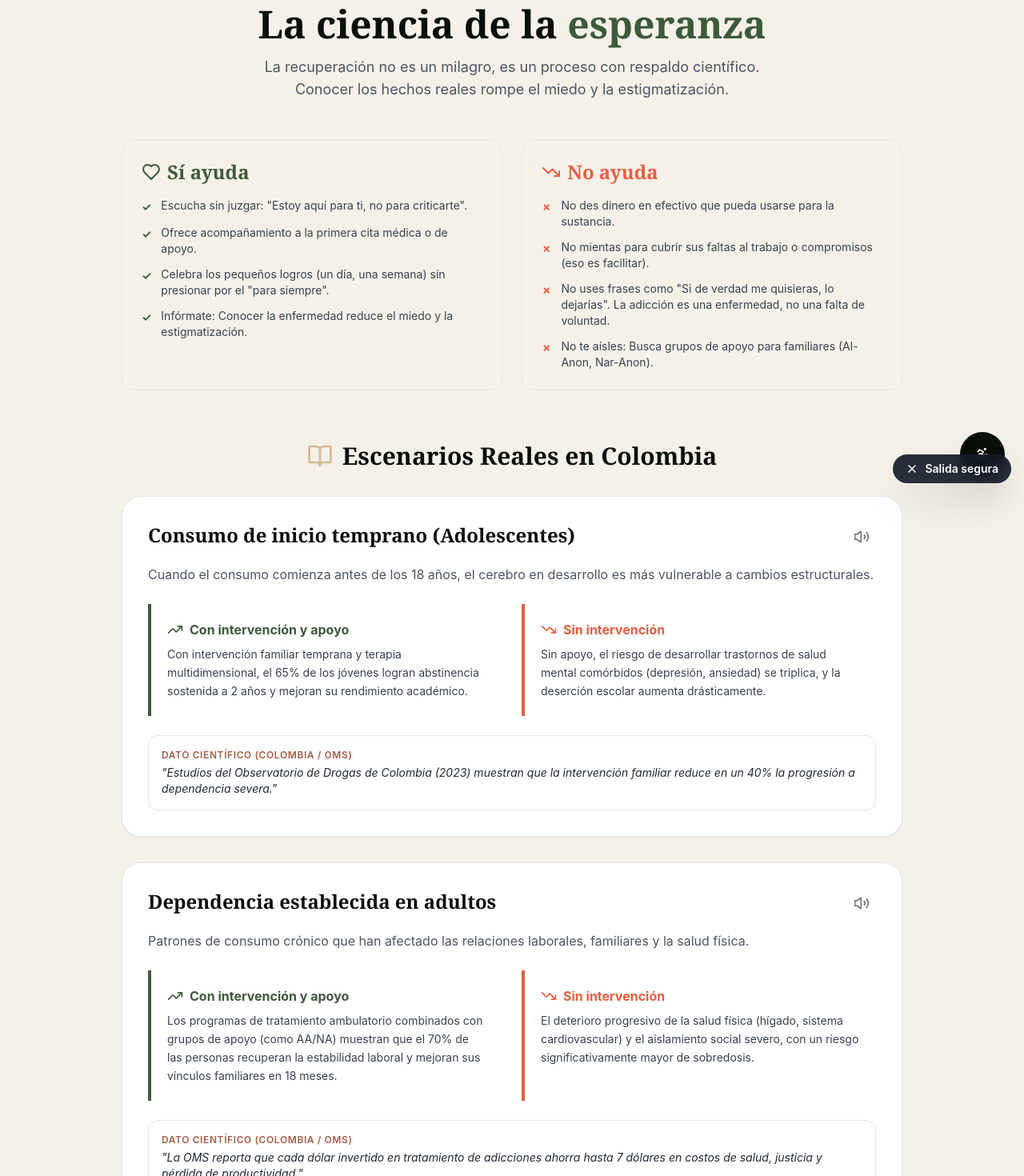
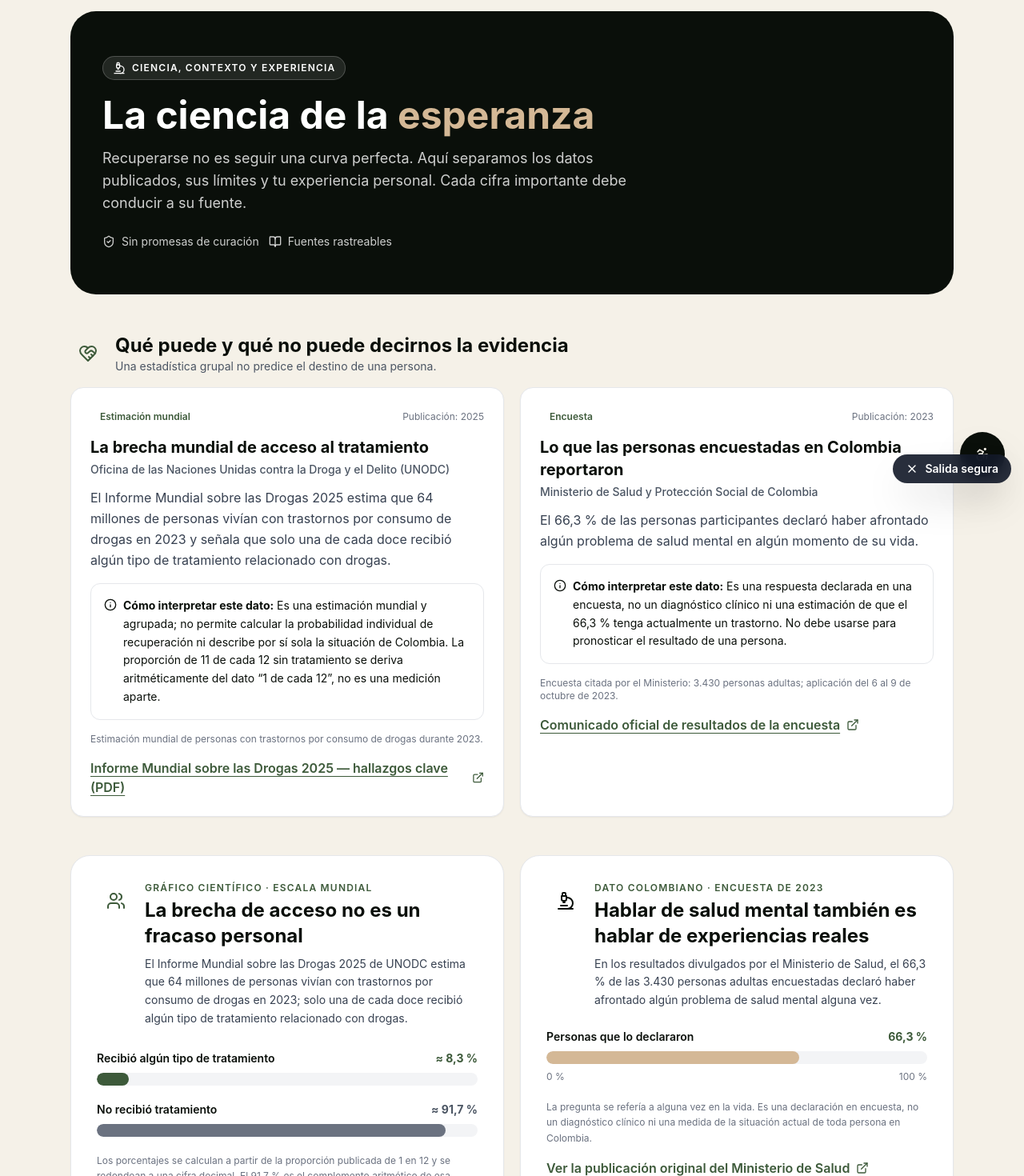
Before and after one commit to ariasalejo/Blumhelps, a React (Vite) app: page /ciencia in a window 1280 px wide. Shown: the part 180-1650 px from the top of the page at 80% size. Built offline with nearby package versions, Linux system fonts and the light colour scheme.

Commit message:
feat(science): rebuild evidence page with sourced metrics and user journey

```diff
--- a/src/pages/ScienceAndImpact.tsx
+++ b/src/pages/ScienceAndImpact.tsx
@@ -1,115 +1,252 @@
-import React, { useState } from 'react';
-import { Volume2, VolumeX, TrendingUp, TrendingDown, BookOpen, Heart } from 'lucide-react';
-import { colombianScienceData, helpDictionary } from '../data/scienceData';
+import React from 'react';
+import {
+  BookOpen,
+  CheckCircle2,
+  ExternalLink,
+  HeartHandshake,
+  Info,
+  Microscope,
+  ShieldCheck,
+  Users,
+} from 'lucide-react';
+import { scienceResearch } from '../data/scienceResearch';
+import { helpDictionary } from '../data/scienceData';
+import { PersonalJourney } from '../components/science/PersonalJourney';
+
+const researchSource = {
+  globalTreatmentGap: 'global-treatment-gap-2023',
+  colombiaSurvey: 'colombia-self-reported-mental-health-2023',
+} as const;
+
+function SourceLink({ label, url }: { label: string; url: string }) {
+  return (
+    <a
+      href={url}
+      target="_blank"
+      rel="noopener noreferrer"
+      className="inline-flex items-center gap-2 font-semibold text-[var(--moss)] underline underline-offset-4 hover:opacity-80 focus-visible:outline focus-visible:outline-2 focus-visible:outline-offset-4 focus-visible:outline-[var(--moss)]"
+    >
+      {label} <ExternalLink className="h-4 w-4" aria-hidden="true" />
+    </a>
+  );
+}
+
+function ResearchCard({
+  item,
+}: {
+  item: (typeof scienceResearch)[number];
+}) {
+  const badge = item.kind === 'global-estimate'
+    ? 'Estimación mundial'
+    : item.kind === 'survey'
+      ? 'Encuesta'
+      : 'Recomendación clínica';
+
+  return (
+    <article className="rounded-2xl border border-gray-200 bg-white p-5 shadow-sm sm:p-6">
+      <div className="mb-3 flex flex-wrap items-center justify-between gap-2">
+        <span className="rounded-full bg-[var(--moss)]/10 px-3 py-1 text-xs font-semibold text-[var(--moss)]">{badge}</span>
+        <span className="text-xs text-gray-500">Publicación: {item.publicationYear}</span>
+      </div>
+      <h3 className="text-xl font-bold text-[var(--ink)]">{item.title}</h3>
+      <p className="mt-1 text-sm font-medium text-gray-600">{item.organization}</p>
+      <p className="mt-3 leading-relaxed text-gray-700">{item.summary}</p>
+      <div className="mt-4 rounded-xl border border-amber-200 bg-amber-50/70 p-4">
+        <p className="flex items-start gap-2 text-sm leading-relaxed text-amber-950">
+          <Info className="mt-0.5 h-4 w-4 shrink-0" aria-hidden="true" />
+          <span><strong>Cómo interpretar este dato:</strong> {item.interpretationLimit}</span>
+        </p>
+      </div>
+      <p className="mt-4 text-xs text-gray-500">{item.population}</p>
+      <div className="mt-4">
+        <SourceLink label={item.sourceLabel} url={item.sourceUrl} />
+      </div>
+    </article>
+  );
+}
+
+function GlobalTreatmentAccessChart() {
+  const treated = (1 / 12) * 100;
+  const notTreated = (11 / 12) * 100;
+
+  return (
+    <section className="rounded-3xl border border-gray-200 bg-white p-5 shadow-sm sm:p-8" aria-labelledby="treatment-gap-title">
+      <div className="flex items-start gap-3">
+        <div className="flex h-12 w-12 shrink-0 items-center justify-center rounded-2xl bg-[var(--moss)]/10 text-[var(--moss)]">
+          <Users className="h-6 w-6" aria-hidden="true" />
+        </div>
+        <div>
+          <p className="text-xs font-semibold uppercase tracking-widest text-[var(--moss)]">Gráfico científico · escala mundial</p>
+          <h2 id="treatment-gap-title" className="mt-1 text-2xl font-bold text-[var(--ink)]">La brecha de acceso no es un fracaso personal</h2>
+          <p className="mt-2 text-sm leading-relaxed text-gray-700">
+            El Informe Mundial sobre las Drogas 2025 de UNODC estima que 64 millones de personas vivían con trastornos por consumo de drogas en 2023; solo una de cada doce recibió algún tipo de tratamiento relacionado con drogas.
+          </p>
+        </div>
+      </div>
+
+      <div className="mt-7 space-y-5" role="img" aria-label="Gráfico derivado del dato de UNODC: aproximadamente 8,3 por ciento recibió algún tratamiento y 91,7 por ciento no recibió tratamiento en 2023, a escala mundial.">
+        <div>
+          <div className="mb-2 flex items-center justify-between gap-3 text-sm">
+            <span className="font-semibold text-[var(--ink)]">Recibió algún tipo de tratamiento</span>
+            <strong className="text-[var(--moss)]">≈ {treated.toLocaleString('es-CO', { maximumFractionDigits: 1 })} %</strong>
+          </div>
+          <div className="h-4 overflow-hidden rounded-full bg-gray-100">
+            <div className="h-full rounded-full bg-[var(--moss)]" style={{ width: `${treated}%` }} />
+          </div>
+        </div>
+        <div>
+          <div className="mb-2 flex items-center justify-between gap-3 text-sm">
+            <span className="font-semibold text-[var(--ink)]">No recibió tratamiento</span>
+            <strong className="text-gray-600">≈ {notTreated.toLocaleString('es-CO', { maximumFractionDigits: 1 })} %</strong>
+          </div>
+          <div className="h-4 overflow-hidden rounded-full bg-gray-100">
+            <div className="h-full rounded-full bg-gray-500" style={{ width: `${notTreated}%` }} />
+          </div>
+        </div>
+      </div>
+      <p className="mt-5 text-xs leading-relaxed text-gray-500">
+        Los porcentajes se calculan a partir de la proporción publicada de 1 en 12 y se redondean a una cifra decimal. El 91,7 % es el complemento aritmético de esa proporción; no es una medición independiente. No corresponde a Colombia ni a la probabilidad de recuperación de una persona.
+      </p>
+      <div className="mt-4">
+        <SourceLink label="Consultar los hallazgos clave del Informe Mundial sobre las Drogas 2025" url="https://www.unodc.org/documents/data-and-analysis/WDR_2025/WDR25_B1_Key_findings.pdf" />
+      </div>
+    </section>
+  );
+}
+
+function ColombiaSurveyChart() {
+  const percent = 66.3;
+  return (
+    <section className="rounded-3xl border border-gray-200 bg-white p-5 shadow-sm sm:p-8" aria-labelledby="colombia-survey-title">
+      <div className="flex items-start gap-3">
+        <div className="flex h-12 w-12 shrink-0 items-center justify-center rounded-2xl bg-[var(--gold)]/20 text-[var(--ink)]">
+          <Microscope className="h-6 w-6" aria-hidden="true" />
+        </div>
+        <div>
+          <p className="text-xs font-semibold uppercase tracking-widest text-[var(--moss)]">Dato colombiano · encuesta de 2023</p>
+          <h2 id="colombia-survey-title" className="mt-1 text-2xl font-bold text-[var(--ink)]">Hablar de salud mental también es hablar de experiencias reales</h2>
+          <p className="mt-2 text-sm leading-relaxed text-gray-700">
+            En los resultados divulgados por el Ministerio de Salud, el {percent.toLocaleString('es-CO')} % de las 3.430 personas adultas encuestadas declaró haber afrontado algún problema de salud mental alguna vez.
+          </p>
+        </div>
+      </div>
+      <div className="mt-6">
+        <div className="mb-2 flex items-center justify-between gap-3 text-sm">
+          <span className="font-semibold text-[var(--ink)]">Personas que lo declararon</span>
+          <strong className="text-[var(--moss)]">{percent.toLocaleString('es-CO')} %</strong>
+        </div>
+        <div className="h-4 overflow-hidden rounded-full bg-gray-100" role="img" aria-label="El 66,3 por ciento de participantes declaró haber afrontado algún problema de salud mental alguna vez.">
+          <div className="h-full rounded-full bg-[var(--gold)]" style={{ width: `${percent}%` }} />
+        </div>
+        <div className="mt-2 flex justify-between text-xs text-gray-500"><span>0 %</span><span>100 %</span></div>
+      </div>
+      <p className="mt-5 text-xs leading-relaxed text-gray-500">
+        La pregunta se refería a alguna vez en la vida. Es una declaración en encuesta, no un diagnóstico clínico ni una medida de la situación actual de toda persona en Colombia.
+      </p>
+      <div className="mt-4">
+        <SourceLink label="Ver la publicación original del Ministerio de Salud" url="https://www.minsalud.gov.co/Comunicaciones/noticias/2023/Paginas/66-porciento-de-colombianos-declara-haber-enfrentado-algun-problema-de-salud-mental.aspx" />
+      </div>
+    </section>
+  );
+}
 
 export function ScienceAndImpact() {
-  const [speakingId, setSpeakingId] = useState<string | null>(null);
-
-  const toggleSpeech = (text: string, id: string) => {
-    if (speakingId === id) {
-      window.speechSynthesis.cancel();
-      setSpeakingId(null);
-    } else {
-      window.speechSynthesis.cancel();
-      const utterance = new SpeechSynthesisUtterance(text);
-      utterance.lang = 'es-CO';
-      utterance.rate = 0.95;
-      utterance.onend = () => setSpeakingId(null);
-      utterance.onerror = () => setSpeakingId(null);
-      window.speechSynthesis.speak(utterance);
-      setSpeakingId(id);
-    }
-  };
+  const treatmentFinding = scienceResearch.find((item) => item.id === researchSource.globalTreatmentGap);
+  const surveyFinding = scienceResearch.find((item) => item.id === researchSource.colombiaSurvey);
+  const recommendations = scienceResearch.filter((item) => item.kind === 'recommendation');
 
   return (
-    <div className="max-w-5xl mx-auto px-6 py-12">
-      <div className="text-center mb-12">
-        <h1 className="serif text-4xl md:text-5xl font-bold text-[var(--ink)] mb-4">
-          La ciencia de la <span className="text-[var(--moss)]">esperanza</span>
+    <main className="mx-auto max-w-6xl space-y-12 px-4 py-10 sm:px-6 sm:py-14">
+      <header className="relative overflow-hidden rounded-[2rem] bg-[var(--ink)] px-6 py-10 text-white sm:px-10 sm:py-14">
+        <div className="absolute -right-16 -top-20 h-64 w-64 rounded-full bg-[var(--moss)]/30 blur-3xl" aria-hidden="true" />
+        <div className="relative z-10 max-w-3xl">
+          <div className="inline-flex items-center gap-2 rounded-full border border-white/20 bg-white/10 px-3 py-1.5 text-xs font-semibold uppercase tracking-widest">
+            <Microscope className="h-4 w-4" aria-hidden="true" /> Ciencia, contexto y experiencia
+          </div>
+          <h1 className="mt-5 text-4xl font-bold leading-tight sm:text-5xl">
+            La ciencia de la <span className="text-[var(--gold)]">esperanza</span>
           </h1>
-        <p className="text-lg text-gray-600 max-w-2xl mx-auto">
-          La recuperación no es un milagro, es un proceso con respaldo científico.
-          Conocer los hechos reales rompe el miedo y la estigmatización.
+          <p className="mt-4 max-w-2xl text-base leading-relaxed text-white/80 sm:text-lg">
+            Recuperarse no es seguir una curva perfecta. Aquí separamos los datos publicados, sus límites y tu experiencia personal. Cada cifra importante debe conducir a su fuente.
+          </p>
+          <div className="mt-6 flex flex-wrap items-center gap-3 text-sm text-white/80">
+            <span className="inline-flex items-center gap-2"><ShieldCheck className="h-4 w-4" aria-hidden="true" /> Sin promesas de curación</span>
+            <span className="inline-flex items-center gap-2"><BookOpen className="h-4 w-4" aria-hidden="true" /> Fuentes rastreables</span>
+          </div>
+        </div>
+      </header>
+
+      <section aria-labelledby="why-evidence-title" className="space-y-4">
+        <div className="flex items-center gap-3">
+          <div className="flex h-11 w-11 items-center justify-center rounded-xl bg-[var(--moss)]/10 text-[var(--moss)]">
+            <HeartHandshake className="h-6 w-6" aria-hidden="true" />
+          </div>
+          <div>
+            <h2 id="why-evidence-title" className="text-2xl font-bold text-[var(--ink)]">Qué puede y qué no puede decirnos la evidencia</h2>
+            <p className="text-sm text-gray-600">Una estadística grupal no predice el destino de una persona.</p>
+          </div>
+        </div>
+        <div className="grid gap-5 lg:grid-cols-2">
+          {treatmentFinding && <ResearchCard item={treatmentFinding} />}
+          {surveyFinding && <ResearchCard item={surveyFinding} />}
+        </div>
+      </section>
+
+      <div className="grid gap-5 lg:grid-cols-2">
+        <GlobalTreatmentAccessChart />
+        <ColombiaSurveyChart />
+      </div>
+
+      <section aria-labelledby="supports-title" className="space-y-5">
+        <div>
+          <p className="text-xs font-semibold uppercase tracking-widest text-[var(--moss)]">Acompañamiento respetuoso</p>
+          <h2 id="supports-title" className="mt-1 text-2xl font-bold text-[var(--ink)]">Acciones pequeñas, dignidad intacta</h2>
+          <p className="mt-2 max-w-3xl text-gray-700">
+            BlumHelps no determina quién se recupera ni cuánto tarda. Puede ayudar a encontrar información, organizar un siguiente paso y reconocer apoyos que la persona elija.
           </p>
         </div>
-
-      {/* Diccionario de Ayuda Rápida */}
-      <div className="grid md:grid-cols-2 gap-6 mb-16">
-        <div className="bg-[var(--moss)]/10 border border-[var(--moss)]/20 rounded-2xl p-6">
-          <h3 className="serif text-2xl font-bold text-[var(--moss)] mb-4 flex items-center gap-2">
-            <Heart className="w-6 h-6" /> Sí ayuda
+        <div className="grid gap-5 md:grid-cols-2">
+          <div className="rounded-2xl border border-[var(--moss)]/20 bg-[var(--moss)]/5 p-5 sm:p-6">
+            <h3 className="mb-4 flex items-center gap-2 text-xl font-bold text-[var(--moss)]">
+              <CheckCircle2 className="h-5 w-5" aria-hidden="true" /> Formas de apoyar
             </h3>
             <ul className="space-y-3">
-            {helpDictionary.QUE_HACER.map((item, i) => (
-              <li key={i} className="flex items-start gap-3 text-sm text-gray-700">
-                <span className="text-[var(--moss)] font-bold mt-0.5">✓</span> {item}
+              {helpDictionary.QUE_HACER.map((item) => (
+                <li key={item} className="flex items-start gap-3 text-sm leading-relaxed text-gray-700">
+                  <CheckCircle2 className="mt-0.5 h-4 w-4 shrink-0 text-[var(--moss)]" aria-hidden="true" /> {item}
                 </li>
               ))}
             </ul>
           </div>
-        <div className="bg-[var(--accent)]/10 border border-[var(--accent)]/20 rounded-2xl p-6">
-          <h3 className="serif text-2xl font-bold text-[var(--accent)] mb-4 flex items-center gap-2">
-            <TrendingDown className="w-6 h-6" /> No ayuda
+          <div className="rounded-2xl border border-gray-200 bg-white p-5 sm:p-6">
+            <h3 className="mb-4 flex items-center gap-2 text-xl font-bold text-[var(--ink)]">
+              <Info className="h-5 w-5" aria-hidden="true" /> Cosas que debemos evitar
             </h3>
             <ul className="space-y-3">
-            {helpDictionary.QUE_NO_HACER.map((item, i) => (
-              <li key={i} className="flex items-start gap-3 text-sm text-gray-700">
-                <span className="text-[var(--accent)] font-bold mt-0.5">✗</span> {item}
+              {helpDictionary.QUE_NO_HACER.map((item) => (
+                <li key={item} className="flex items-start gap-3 text-sm leading-relaxed text-gray-700">
+                  <span className="mt-0.5 font-bold text-[var(--terra)]" aria-hidden="true">×</span> {item}
                 </li>
               ))}
             </ul>
           </div>
         </div>
+        {recommendations.map((item) => <ResearchCard key={item.id} item={item} />)}
+      </section>
 
-      {/* Escenarios Comparativos */}
-      <h2 className="serif text-3xl font-bold text-center mb-8 flex items-center justify-center gap-3">
-        <BookOpen className="w-8 h-8 text-[var(--gold)]" />
-        Escenarios Reales en Colombia
-      </h2>
+      <PersonalJourney />
 
-      <div className="space-y-8">
-        {colombianScienceData.map((caso) => (
-          <div key={caso.id} className="bg-white rounded-3xl border border-gray-200 shadow-sm overflow-hidden">
-            <div className="p-6 md:p-8">
-              <div className="flex items-start justify-between mb-4">
-                <h3 className="serif text-2xl font-bold text-[var(--ink)]">{caso.title}</h3>
-                <button
-                  onClick={() => toggleSpeech(`${caso.title}. ${caso.description}. ${caso.recoveryPath}`, caso.id)}
-                  className="p-2 rounded-full hover:bg-gray-100 transition"
-                  aria-label="Escuchar este caso"
-                >
-                  {speakingId === caso.id ? <VolumeX className="w-5 h-5 text-[var(--moss)]" /> : <Volume2 className="w-5 h-5 text-gray-500" />}
-                </button>
-              </div>
-
-              <p className="text-gray-600 mb-6 leading-relaxed">{caso.description}</p>
-
-              <div className="grid md:grid-cols-2 gap-6">
-                {/* Camino de Recuperación */}
-                <div className="bg-[var(--moss)]/5 border-l-4 border-[var(--moss)] p-5 rounded-r-xl">
-                  <h4 className="font-bold text-[var(--moss)] mb-2 flex items-center gap-2">
-                    <TrendingUp className="w-5 h-5" /> Con intervención y apoyo
-                  </h4>
-                  <p className="text-sm text-gray-700 leading-relaxed">{caso.recoveryPath}</p>
-                </div>
-
-                {/* Camino sin Intervención */}
-                <div className="bg-[var(--accent)]/5 border-l-4 border-[var(--accent)] p-5 rounded-r-xl">
-                  <h4 className="font-bold text-[var(--accent)] mb-2 flex items-center gap-2">
-                    <TrendingDown className="w-5 h-5" /> Sin intervención
-                  </h4>
-                  <p className="text-sm text-gray-700 leading-relaxed">{caso.noInterventionPath}</p>
-                </div>
-              </div>
-
-              <div className="mt-6 p-4 bg-[var(--gold)]/10 rounded-xl border border-[var(--gold)]/20">
-                <p className="text-xs font-semibold text-[var(--clay)] uppercase tracking-wider mb-1">Dato Científico (Colombia / OMS)</p>
-                <p className="text-sm text-gray-800 italic">"{caso.scientificFact}"</p>
-              </div>
-            </div>
-          </div>
-        ))}
-      </div>
-    </div>
+      <section className="rounded-2xl border border-gray-200 bg-gray-50 p-5 sm:p-6">
+        <h2 className="text-lg font-bold text-[var(--ink)]">Reglas de verdad para BlumHelps</h2>
+        <ul className="mt-3 grid gap-2 text-sm leading-relaxed text-gray-700 md:grid-cols-2">
+          <li>• No publicar tasas de éxito sin fuente, población, año y límites.</li>
+          <li>• No convertir autoobservaciones en diagnósticos ni predicciones.</li>
+          <li>• No presentar un ejemplo hipotético como un “caso real”.</li>
+          <li>• Las referencias y los datos deben poder abrirse y revisarse.</li>
+          <li>• Los cambios personales se muestran solo con registros que la persona haya decidido guardar.</li>
+          <li>• En una crisis, los gráficos no sustituyen ayuda profesional ni servicios de emergencia.</li>
+        </ul>
+      </section>
+    </main>
   );
 }
```
Lines whose indentation alone changed are shown as unchanged.
